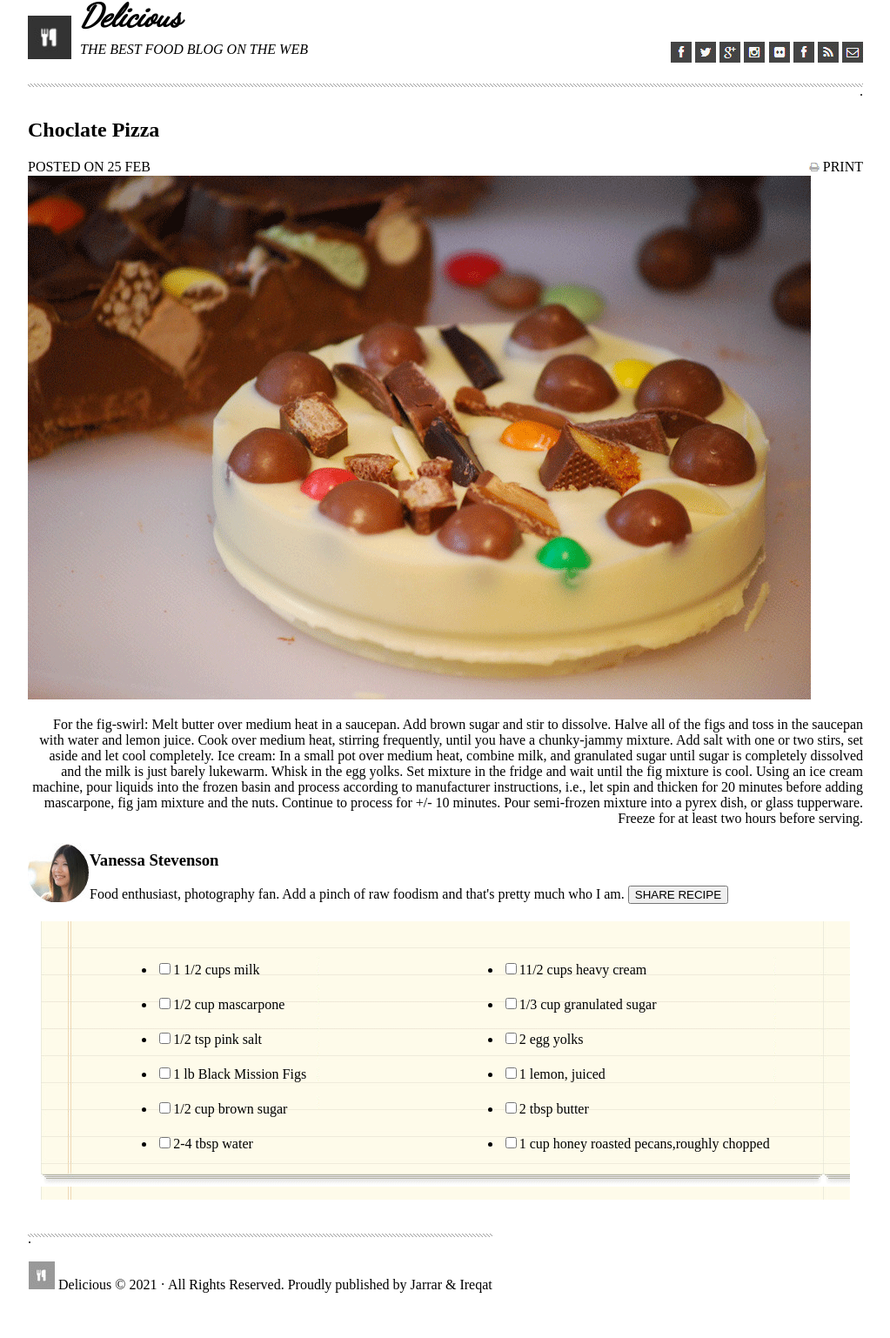
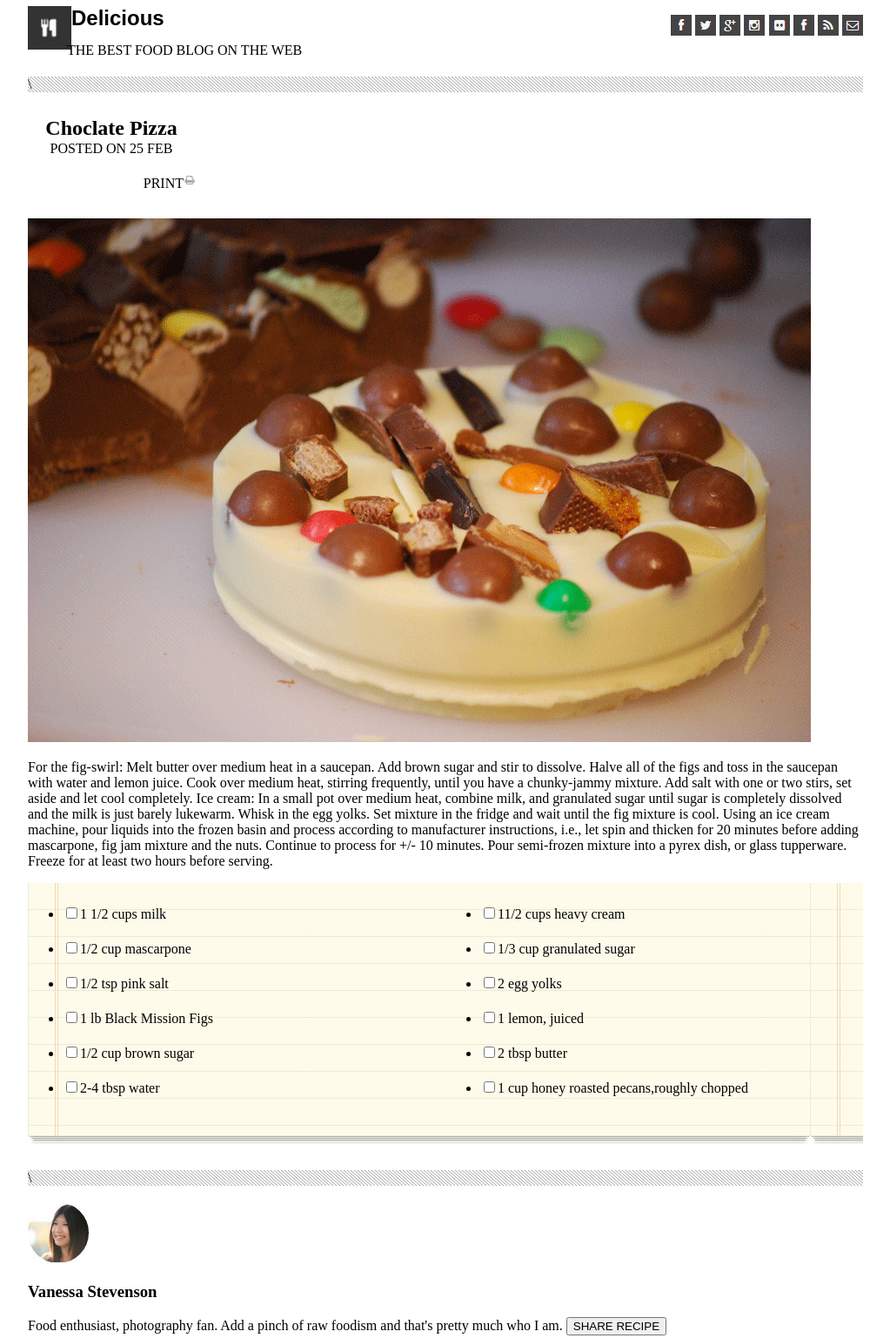
Before and after one commit to Israa-Ireqat/chocolate-pizza-1, a plain HTML site: page index.html in a window 1280 px wide. Shown: the part 13-1551 px from the top of the page at 87% size, without its empty margins (128-1151 px from the left). Drawn offline with Linux system fonts and the light colour scheme.

Commit message:
style update

```diff
--- a/css/style.css
+++ b/css/style.css
@@ -1,83 +1,91 @@
-body{
-    width:960px;
-    margin:auto;
-    align-content: center;
-}
-#logoH{
-    float:left;
-    margin-right: 10px;
-    margin-bottom: 10px;
-    width: 50px;
-    height: 50px;
-}
-#logo{
-    margin-top: 15px;
+* {
+  box-sizing: border-box;
 }
 
-#logo2{
-    float: right;
+body {
+  width: 960px;
+  margin: auto;
+}
+#logo {
+  display: inline-block;
+  text-align: center;
+  align-content: center;
+}
+#logo h1{
+  font-family:fantasy;
+}
+#logo span{
+  float:left;
+  margin-left: 45px;
+  line-height: 1px;
 }
 #logo h1, span{
-    line-height:0.01em;
+  text-align: justify;
 }
-#logo h1{
-    font-family: 'Dancing Script';
-    font-style:italic;
-    font-weight: 1000;
-    font-display: swap;
-    font-size: 2.3em;
+
+#logoH {
+  float: left;
+  margin-top: 20px;
+  height:50px;
+  width:50px;
+  line-height: 1px;
 }
-#logo span{
-    font-style: italic;
+#logo2 {
+float:right;
+margin-top: 30px;
+}
+#upperline{
+  background-image: url(/img/hr-img.png);
+  background-repeat:round;
+  margin-top: 30px;
+  margin-bottom: 20px;
+}
+#printline {
+  line-height:3px;
+}
 
+.printing{
+  width:calc(100%/5);
+  align-content: center;
+  display: inline-block;
+  text-align: center;
 }
-#upper{
-    background-image:url(/img/hr-img.png);
-    background-repeat: repeat-x;
-    height: 20px;
-    margin-top: 30px;
+
+#printLogo span{
+  margin-top: 30px;
+  margin-bottom: 30px;
+  float: right;
 }
-#printline{
-    float:right;
-}
-main p{
-    text-align:end;
-    text-size-adjust: 5em;
-}
-.vanessa img{
-    float:left;
-}
-.vanessa  h3{
-line-height: 20px;
-padding-top: 10px;
+#printLogo img{
+  margin-top: 30px;
+  margin-bottom: 30px;
+  float: right;
 }
 #list{
-    background-image: url(/img/list-bg.png);
-    line-height: 2.5em;
-    height: 300px;
-    display: block;
+  background-image: url(/img/list-bg.png);
+  background-color: rgb(250, 228, 171);
+  width:100%;
+  height: 300px;
+  line-height: 40px;
 }
-#list{
-         margin: 20px 15px;
-        width: auto;
-        background-image: url("/img/list-bg.png");
-        display:flex;
-        justify-content: space-around;
-        padding-top: 20px;
-
-
+#list ul{
+  display: inline-block;
+  width:50%;
+}
+#lower{
+  background-image: url(/img/hr-img.png);
+  background-repeat:round;
+  margin-top: 30px;
+  margin-bottom: 20px;
 }
 
-footer{
-    width: 100%;
-    align-content: center;
+.vanessa{
+  align-content: center;
+  display: inline-block;
 }
-#lower{
-    align-content: center;
-    background-image:url(/img/hr-img.png);
-    background-repeat: repeat-x;
-    height: 100px;
-    size: 100px;
-    padding-bottom: 50px;
-    padding-top: 50px;
+footer {
+  margin: auto;
+  align-content: center;
+  display: block;
+  margin-top: 30px;
 }
--- a/index.html
+++ b/index.html
@@ -18,8 +18,8 @@
         <img id="logoH" src="./img/logo.png" alt="">
         <h1>Delicious</h1>
         <span>THE BEST FOOD BLOG ON THE WEB</span>
-
-        <section id="logo2">
+       </section>
+        <nav id="logo2">
             <img id="logo1" src="./img/fb-icon.png" alt="FB">
             <img id="logo1" src="./img/twit-icon.png" alt="twiter">
             <img id="logo1" src="./img/gp-icon.png" alt="gb">
@@ -29,26 +29,27 @@
             <img id="logo1" src="./img/rss-icon.png" alt="rss">
             <img id="logo1" src="./img/mail-icon.png" alt="mail">
 
-        </section>
-        </section>
-
+        </nav>
+        <section id="upperline">\</section>
     </header>
 
     <main>
-        <div id="upper">
-            <p>.</p>
-         </div>
+        <section class="printing">
         <div id="printline">
-            <h2>Choclate Pizza</h2>
+            <h1>Choclate Pizza</h1>
             <span>POSTED ON 25 FEB</span>
-            <div id="printline">
+        </div>
+        <div id="printLogo">
         <img src="./img/print-icon.png" alt="PRINT" />
         <span>PRINT</span></div>
-        <img src="./img/choco-pizza.png" />
+        </section>
 
 
+        <section id="chocoPizza">
+        <img src="./img/choco-pizza.png" />
+        </section>
 
-
+        <section id="paragraph">
         <p>For the fig-swirl: Melt butter over medium heat in a saucepan. Add brown sugar and stir to dissolve. Halve
             all of the figs and toss in the saucepan with water and lemon juice. Cook over medium heat, stirring
             frequently, until you have a chunky-jammy mixture. Add salt with one or two stirs, set aside and let cool
@@ -62,6 +63,28 @@
             instructions, i.e., let spin and thicken for 20 minutes before adding mascarpone, fig jam mixture and the
             nuts. Continue to process for +/- 10 minutes. Pour semi-frozen mixture into a pyrex dish, or glass
             tupperware. Freeze for at least two hours before serving.</p>
+            </section>
+
+            <section id="list">
+        <ul>
+               <li><Input type="checkbox">1 1/2 cups milk </Input></li>
+               <li> <Input type="checkbox">1/2 cup mascarpone</Input></li>
+               <li> <Input type="checkbox">1/2 tsp pink salt</Input></li>
+               <li> <Input type="checkbox">1 lb Black Mission Figs</Input></li>
+             <li> <Input type="checkbox">1/2 cup brown sugar</Input></li>
+              <li>  <Input type="checkbox">2-4 tbsp water</Input></li>
+        </ul><ul>
+              <li>  <Input type="checkbox">11/2 cups heavy cream</Input></li>
+               <li> <Input type="checkbox">1/3 cup granulated sugar</Input></li>
+               <li> <Input type="checkbox" >2 egg yolks</Input></li>
+              <li>  <Input type="checkbox">1 lemon, juiced</Input></li>
+             <li> <Input type="checkbox">2 tbsp butter</Input></li>
+              <li> <Input type="checkbox">1 cup honey roasted pecans,roughly chopped</Input></li>
+            </ul>
+            </section>
+            <section id="lower">\
+            </section>
+
         <div class="vanessa">
             <img src="./img/van-pic.png" />
             <h3>Vanessa Stevenson</h3>
@@ -69,31 +92,12 @@
             </span>
             <input type="button" value="SHARE RECIPE" />
         </div>
-        <section id="list">
-            <ul class="first">
-           <li><Input type="checkbox">1 1/2 cups milk </Input></li>
-           <li> <Input type="checkbox">1/2 cup mascarpone</Input></li>
-           <li> <Input type="checkbox">1/2 tsp pink salt</Input></li>
-           <li> <Input type="checkbox">1 lb Black Mission Figs</Input></li>
-         <li> <Input type="checkbox">1/2 cup brown sugar</Input></li>
-          <li>  <Input type="checkbox">2-4 tbsp water</Input></li>
-            </ul>
-            <ul class="second">
-          <li>  <Input type="checkbox">11/2 cups heavy cream</Input></li>
-           <li> <Input type="checkbox">1/3 cup granulated sugar</Input></li>
-           <li> <Input type="checkbox">2 egg yolks</Input></li>
-          <li>  <Input type="checkbox">1 lemon, juiced</Input></li>
-         <li> <Input type="checkbox">2 tbsp butter</Input></li>
-          <li> <Input type="checkbox">1 cup honey roasted pecans,roughly chopped</Input></li>
-      </ul>
-        </section>
+
 
     </main>
 
     <footer>
-        <dsection id="lower">
-            <p>.</p>
-        </section>
+
         <img src="./img/small-logo.png" />
         <span>Delicious &copy; 2021 · All Rights Reserved.
             Proudly published by Jarrar & Ireqat</span>
```
